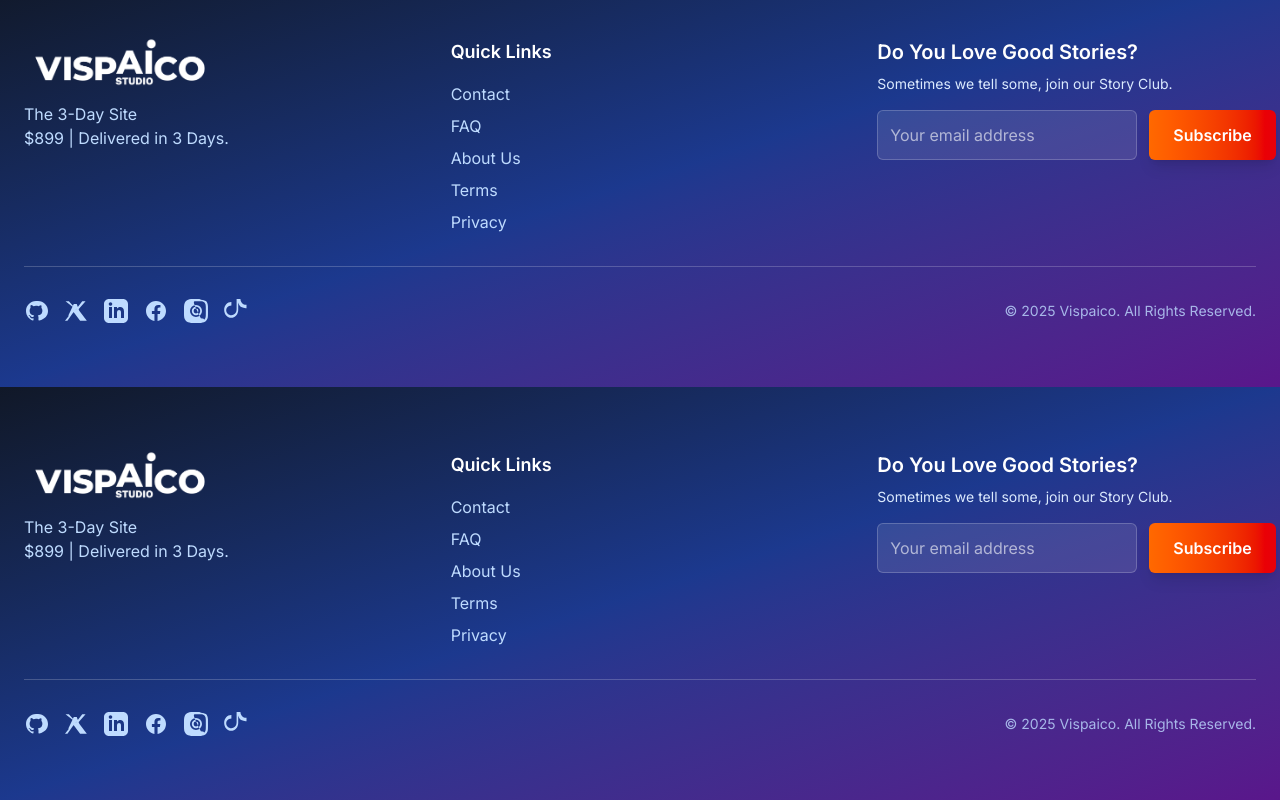
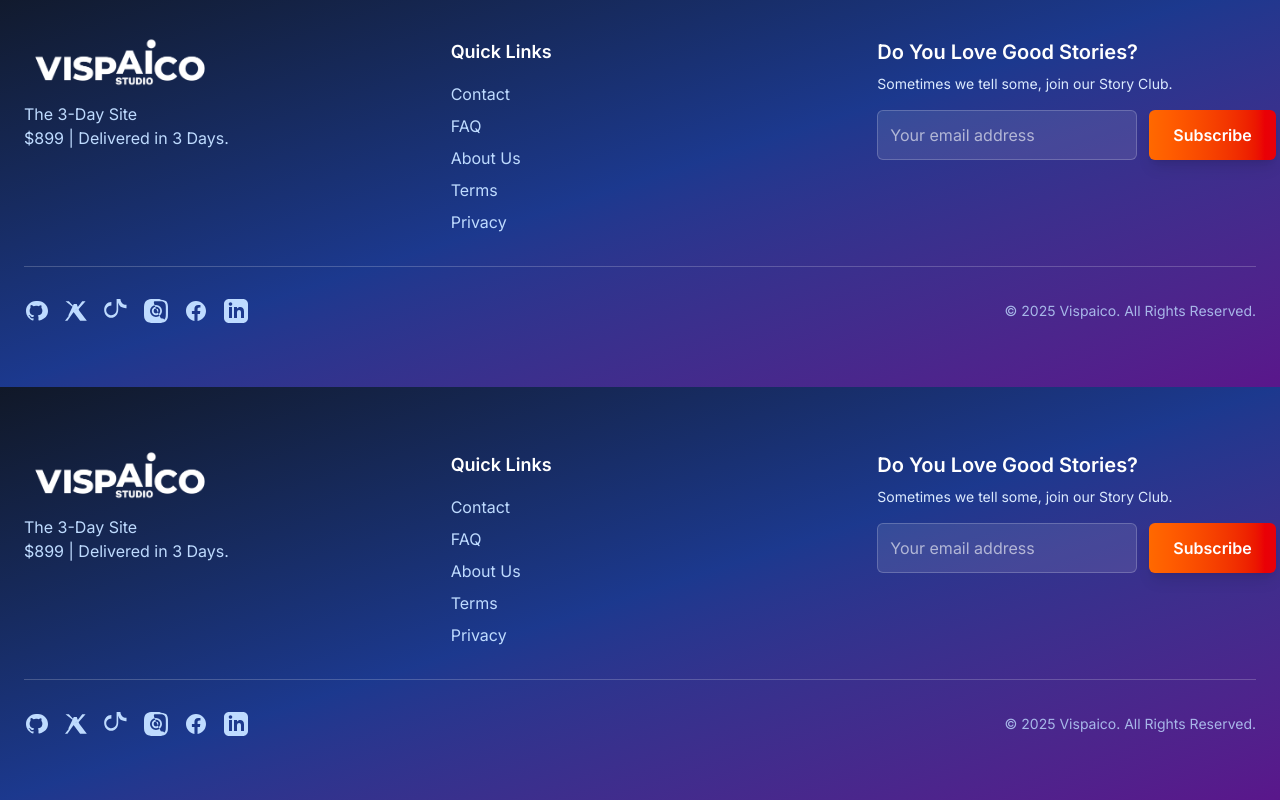
Before and after one commit to Vispaico/vispaico-frontend, a Next.js app: page /services/ai in a window 1280 px wide. Shown: the part 946-1746 px from the top of the page. Built offline with nearby package versions, Linux system fonts and the light colour scheme.

Commit message:
Updated social media links in the footer.

```diff
--- a/src/components/Footer.tsx
+++ b/src/components/Footer.tsx
@@ -47,17 +47,17 @@ const Footer: React.FC<FooterProps> = ({ siteTitle = "Vispaico" }) => {
                         <a href="https://x.com/vispaico" target="_blank" rel="noopener noreferrer" aria-label="X (formerly Twitter)" className="text-blue-200 hover:text-white transition-colors duration-300">
                             <svg className="h-6 w-6" fill="currentColor" viewBox="0 0 24 24" aria-hidden="true"><path d="M18.244 2.25h3.308l-7.227 8.26 8.502 11.24H16.13l-6.57-8.689L3.44 21.75H.98L10.69 9.457L1.54 2.25H4.85L12.083 10.272L18.244 2.25zm-1.17 17.549L12.083 9.77l-5.209 6.89H4.24L9.772 5.01h2.953L18.244 19.799h-1.17z" /></svg>
                         </a>
-                        <a href="https://www.linkedin.com/company/vispaico/" target="_blank" rel="noopener noreferrer" aria-label="LinkedIn" className="text-blue-200 hover:text-white transition-colors duration-300">
-                            <svg className="h-6 w-6" fill="currentColor" viewBox="0 0 24 24" aria-hidden="true"><path fillRule="evenodd" d="M19 0h-14c-2.761 0-5 2.239-5 5v14c0 2.761 2.239 5 5 5h14c2.762 0 5-2.239 5-5v-14c0-2.761-2.238-5-5-5zm-11 19h-3v-11h3v11zm-1.5-12.268c-.966 0-1.75-.79-1.75-1.764s.784-1.764 1.75-1.764 1.75.79 1.75 1.764-.783 1.764-1.75 1.764zm13.5 12.268h-3v-5.604c0-3.368-4-3.113-4 0v5.604h-3v-11h3v1.765c1.396-2.586 7-2.777 7 2.476v6.759z" clipRule="evenodd" /></svg>
+                        <a href="https://www.tiktok.com/@vispaico" target="_blank" rel="noopener noreferrer" aria-label="TikTok" className="text-blue-200 hover:text-white transition-colors duration-300">
+                            <svg className="h-6 w-6" fill="currentColor" viewBox="0 0 24 24" aria-hidden="true"><path d="M12.525.02c1.31-.02 2.61-.01 3.91.02.08 1.53.63 3.09 1.75 4.17 1.12 1.11 2.7 1.65 4.32 1.52v3.41c-1.84.08-3.68-.16-5.31-1.02-1.6-1.06-2.58-2.7-2.95-4.55-.02-.1-.03-.2-.03-.3v7.65c0 4.34-3.13 7.86-7.02 7.86-3.88 0-7.02-3.52-7.02-7.86s3.13-7.86 7.02-7.86c.04 0 .08 0 .12 0l.09.01v3.34c-1.68.04-3.28.82-4.27 2.15-1.01 1.36-1.22 3.13-.53 4.75.69 1.62 2.16 2.73 3.9 2.95 2.07.25 4.12-.67 5.2-2.44.6-1.06.9-2.34.9-3.68V.02z" /></svg>
+                        </a>
+                        <a href="https://www.instagram.com/vispaico/" target="_blank" rel="noopener noreferrer" aria-label="Instagram" className="text-blue-200 hover:text-white transition-colors duration-300">
+                            <svg className="h-6 w-6" fill="currentColor" viewBox="0 0 24 24" aria-hidden="true"><path fillRule="evenodd" d="M12 0C8.74 0 8.333.014 7.053.072 5.775.132 4.905.333 4.14.63c-.789.306-1.459.717-2.126 1.384S.935 3.35.63 4.14C.333 4.905.131 5.775.072 7.053.014 8.333 0 8.74 0 12s.014 3.667.072 4.947c.06 1.278.261 2.148.558 2.913.306.788.717 1.459 1.384 2.126.667.666 1.336 1.079 2.126 1.384.765.297 1.635.499 2.913.558C8.333 23.986 8.74 24 12 24s3.667-.014 4.947-.072c1.278-.06 2.148-.262 2.913-.558.788-.306 1.459-.718 2.126-1.384.666-.667 1.079-1.335 1.384-2.126.297-.765.499-1.635.558-2.913.058-1.278.072-1.687.072-4.947s-.014-3.667-.072-4.947c-.06-1.278-.262-2.148-.558-2.913-.306-.789-.718-1.459-1.384-2.126C21.35 1.935 20.682 1.522 19.892 1.216c-.765-.297-1.635-.499-2.913-.558C15.667.014 15.26 0 12 0zm0 2.16c3.2 0 3.585.016 4.85.071 1.17.055 1.805.249 2.227.415.562.217.96.477 1.382.899.42.42.68.818.899 1.382.164.422.359 1.057.415 2.227.056 1.265.07 1.65.07 4.85s-.014 3.585-.07 4.85c-.056 1.17-.25 1.805-.415 2.227-.217.562-.477.96-.899 1.382-.42.42-.818-.68-1.382-.899-.422.164-1.057-.359-2.227-.415C8.415 2.176 8.805 2.16 12 2.16zM12 6a6 6 0 100 12 6 6 0 000-12zm0 1.8A4.2 4.2 0 1112 16.2a4.2 4.2 0 010-8.4zm0 1.8a2.4 2.4 0 100 4.8 2.4 2.4 0 000-4.8z" clipRule="evenodd" /></svg>
                         </a>
                         <a href="https://www.facebook.com/vispaico/" target="_blank" rel="noopener noreferrer" aria-label="Facebook" className="text-blue-200 hover:text-white transition-colors duration-300">
                             <svg className="h-6 w-6" fill="currentColor" viewBox="0 0 24 24" aria-hidden="true"><path fillRule="evenodd" d="M22 12c0-5.523-4.477-10-10-10S2 6.477 2 12c0 4.991 3.657 9.128 8.438 9.878v-6.987h-2.54V12h2.54V9.797c0-2.506 1.492-3.89 3.777-3.89 1.094 0 2.238.195 2.238.195v2.46h-1.26c-1.243 0-1.63.771-1.63 1.562V12h2.773l-.443 2.89h-2.33V22C18.343 21.128 22 16.991 22 12z" clipRule="evenodd" /></svg>
                         </a>
-                        <a href="https://www.instagram.com/vispaico/" target="_blank" rel="noopener noreferrer" aria-label="Instagram" className="text-blue-200 hover:text-white transition-colors duration-300">
-                            <svg className="h-6 w-6" fill="currentColor" viewBox="0 0 24 24" aria-hidden="true"><path fillRule="evenodd" d="M12 0C8.74 0 8.333.014 7.053.072 5.775.132 4.905.333 4.14.63c-.789.306-1.459.717-2.126 1.384S.935 3.35.63 4.14C.333 4.905.131 5.775.072 7.053.014 8.333 0 8.74 0 12s.014 3.667.072 4.947c.06 1.278.261 2.148.558 2.913.306.788.717 1.459 1.384 2.126.667.666 1.336 1.079 2.126 1.384.765.297 1.635.499 2.913.558C8.333 23.986 8.74 24 12 24s3.667-.014 4.947-.072c1.278-.06 2.148-.262 2.913-.558.788-.306 1.459-.718 2.126-1.384.666-.667 1.079-1.335 1.384-2.126.297-.765.499-1.635.558-2.913.058-1.278.072-1.687.072-4.947s-.014-3.667-.072-4.947c-.06-1.278-.262-2.148-.558-2.913-.306-.789-.718-1.459-1.384-2.126C21.35 1.935 20.682 1.522 19.892 1.216c-.765-.297-1.635-.499-2.913-.558C15.667.014 15.26 0 12 0zm0 2.16c3.2 0 3.585.016 4.85.071 1.17.055 1.805.249 2.227.415.562.217.96.477 1.382.899.42.42.68.818.899 1.382.164.422.359 1.057.415 2.227.056 1.265.07 1.65.07 4.85s-.014 3.585-.07 4.85c-.056 1.17-.25 1.805-.415 2.227-.217.562-.477.96-.899 1.382-.42.42-.818-.68-1.382-.899-.422.164-1.057-.359-2.227-.415C8.415 2.176 8.805 2.16 12 2.16zM12 6a6 6 0 100 12 6 6 0 000-12zm0 1.8A4.2 4.2 0 1112 16.2a4.2 4.2 0 010-8.4zm0 1.8a2.4 2.4 0 100 4.8 2.4 2.4 0 000-4.8z" clipRule="evenodd" /></svg>
-                        </a>
-                        <a href="https://www.tiktok.com/@vispaico" target="_blank" rel="noopener noreferrer" aria-label="TikTok" className="text-blue-200 hover:text-white transition-colors duration-300">
-                            <svg className="h-6 w-6" fill="currentColor" viewBox="0 0 24 24" aria-hidden="true"><path d="M12.525.02c1.31-.02 2.61-.01 3.91.02.08 1.53.63 3.09 1.75 4.17 1.12 1.11 2.7 1.65 4.32 1.52v3.41c-1.84.08-3.68-.16-5.31-1.02-1.6-1.06-2.58-2.7-2.95-4.55-.02-.1-.03-.2-.03-.3v7.65c0 4.34-3.13 7.86-7.02 7.86-3.88 0-7.02-3.52-7.02-7.86s3.13-7.86 7.02-7.86c.04 0 .08 0 .12 0l.09.01v3.34c-1.68.04-3.28.82-4.27 2.15-1.01 1.36-1.22 3.13-.53 4.75.69 1.62 2.16 2.73 3.9 2.95 2.07.25 4.12-.67 5.2-2.44.6-1.06.9-2.34.9-3.68V.02z" /></svg>
+                        <a href="https://www.linkedin.com/company/vispaico/" target="_blank" rel="noopener noreferrer" aria-label="LinkedIn" className="text-blue-200 hover:text-white transition-colors duration-300">
+                            <svg className="h-6 w-6" fill="currentColor" viewBox="0 0 24 24" aria-hidden="true"><path fillRule="evenodd" d="M19 0h-14c-2.761 0-5 2.239-5 5v14c0 2.761 2.239 5 5 5h14c2.762 0 5-2.239 5-5v-14c0-2.761-2.238-5-5-5zm-11 19h-3v-11h3v11zm-1.5-12.268c-.966 0-1.75-.79-1.75-1.764s.784-1.764 1.75-1.764 1.75.79 1.75 1.764-.783 1.764-1.75 1.764zm13.5 12.268h-3v-5.604c0-3.368-4-3.113-4 0v5.604h-3v-11h3v1.765c1.396-2.586 7-2.777 7 2.476v6.759z" clipRule="evenodd" /></svg>
                         </a>
                     </div>
                     <p className="text-center md:text-right text-blue-200/80">&copy; {new Date().getFullYear()} {siteTitle}. All Rights Reserved.</p>
```
